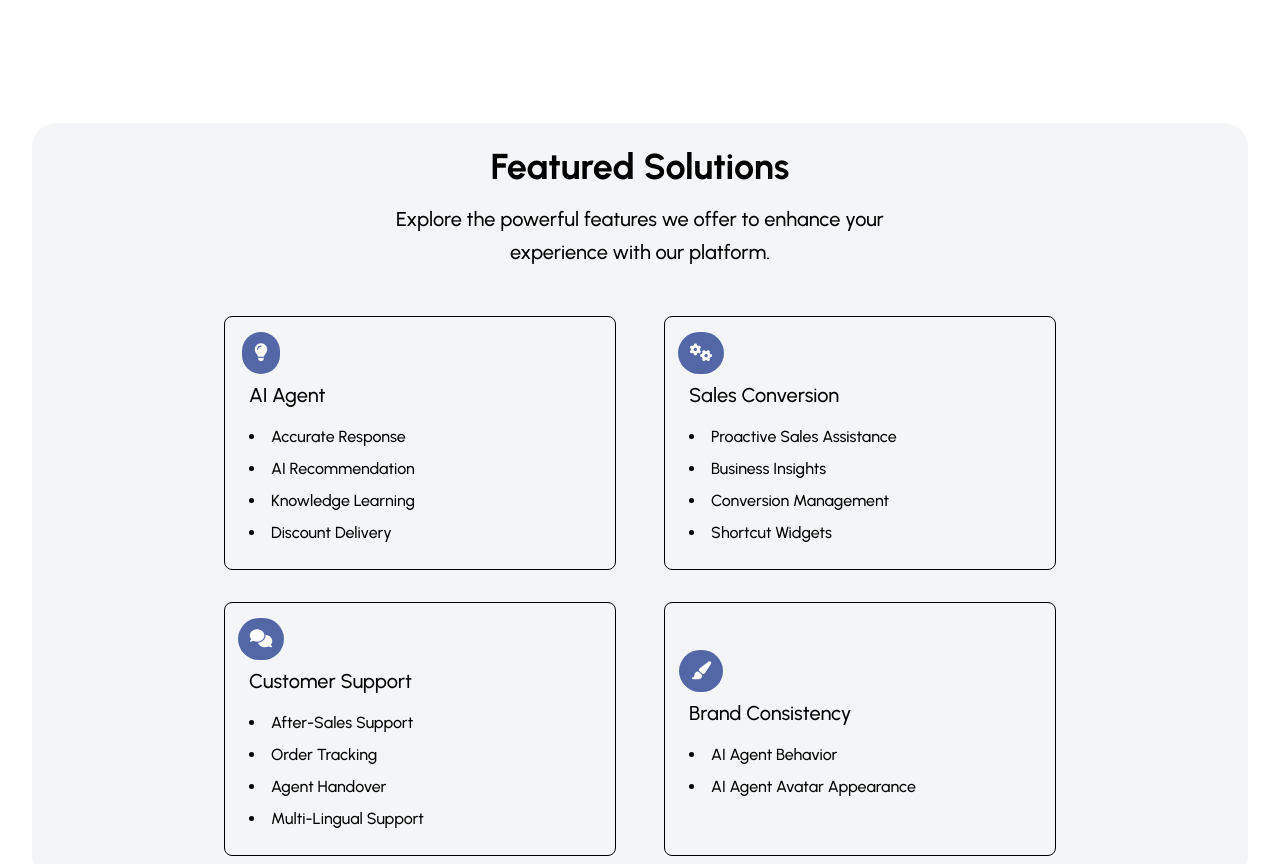
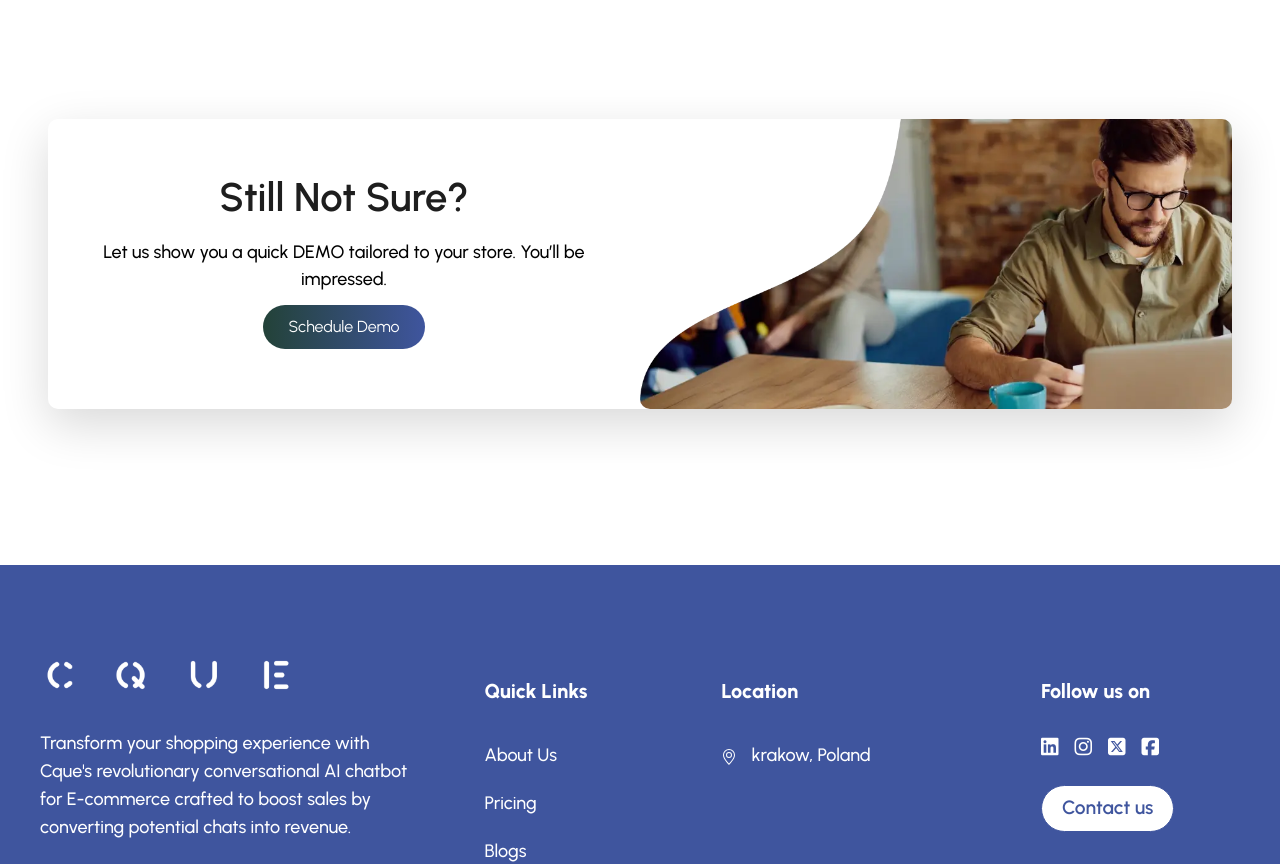
Before and after one commit to navanee1609/cque-archie, a Next.js app: page /fashion in a window 1280 px wide. Shown: the part 2200-3064 px from the top of the page. Built offline with nearby package versions, Linux system fonts and the light colour scheme.

Commit message:
removed featured in fashion page

```diff
--- a/app/fashion/page.tsx
+++ b/app/fashion/page.tsx
@@ -242,8 +242,6 @@ const Fashion = () => {
             </div>
           </section>
 
-          <FeaturedSolutions />
-
           {/* cta */}
           <div className="container mx-auto sm:px-4 ptb-60">
             <div
```
